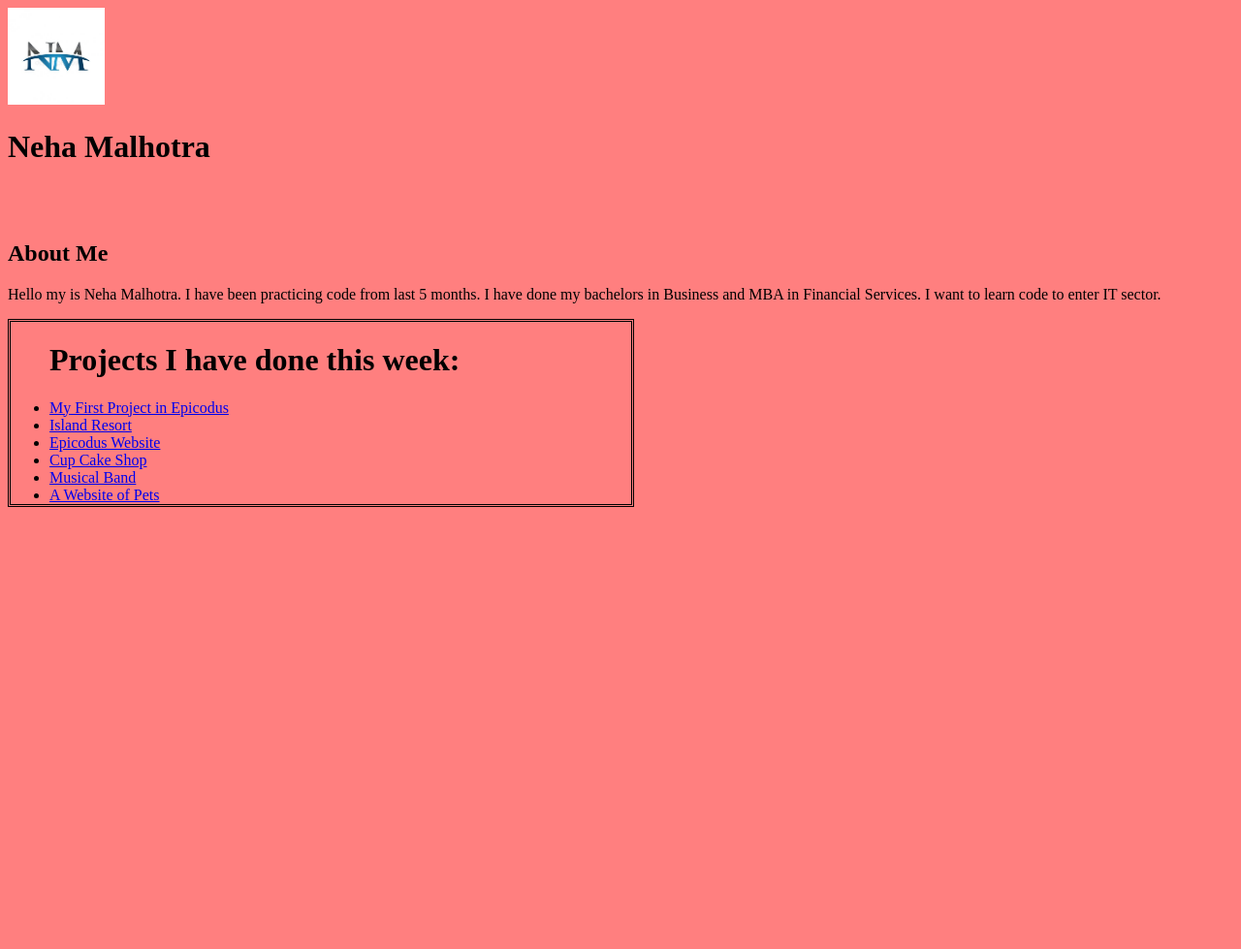
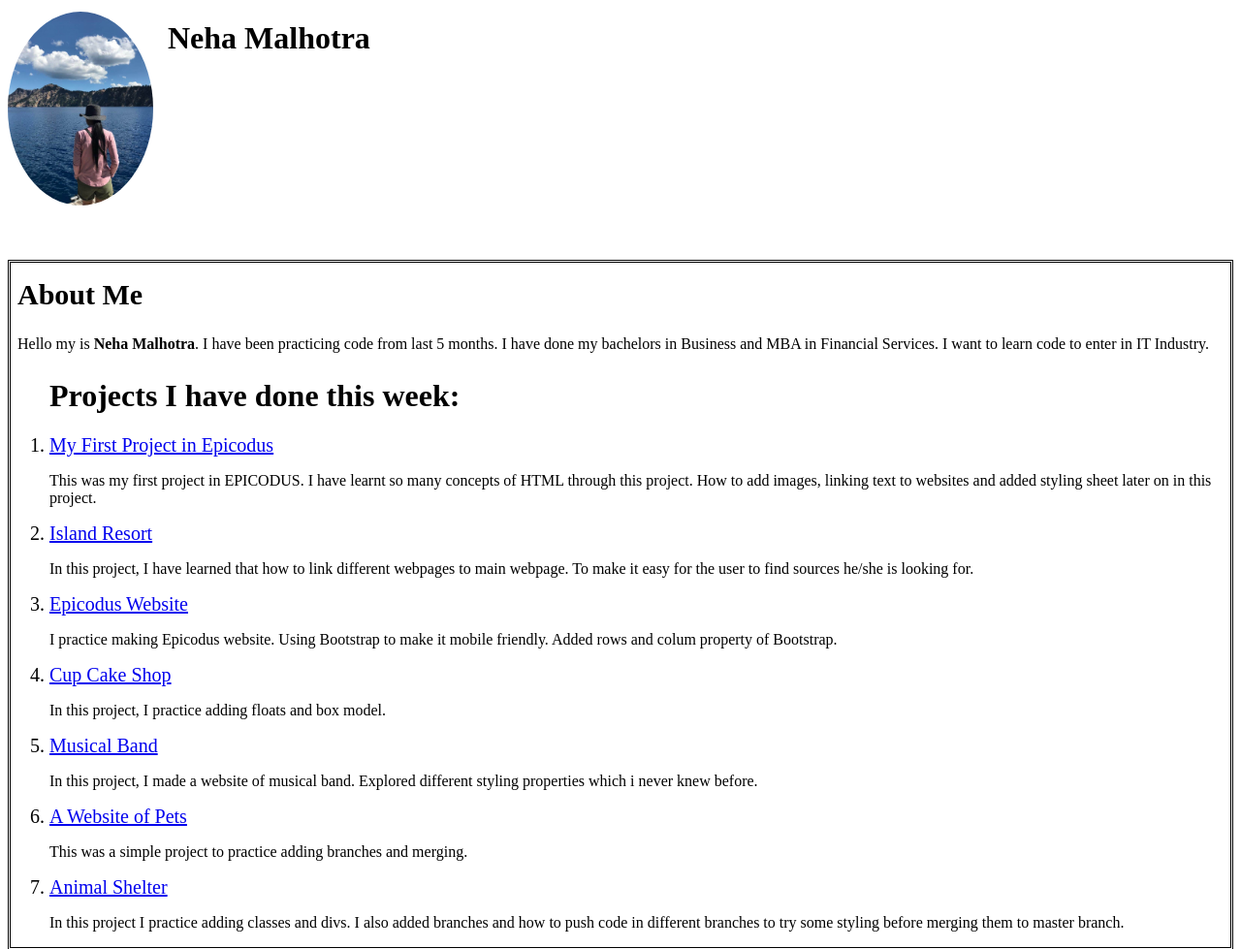
Before and after one commit to nehamalhotra23/neha-portfolio, a plain HTML site: page index.html in a window 1280 px wide. Shown: the top 979 px of the page at 97% size. Before the commit the page ends 800 px from the top, so only its background shows below. Drawn offline with Linux system fonts and the light colour scheme.

Commit message:
It will add bootstrap & css styling in neha-project.html

```diff
--- a/css/styles.css
+++ b/css/styles.css
@@ -1,8 +1,27 @@
-h1 {
+#neha {
  color: black;
-  float: center;
+ margin-left: 165px;
+
 }
-ul {
+ol {
   border-style: double;
-  width: 600px;
+
 }
+.logo {
+  margin-top: -68px;
+  border-radius: 50%
+}
+
+#aboutme {
+  float: left;
+  padding: 10px;
+}
+.well {
+
+}
+li {
+  font-size: 20px;
+}
+h2 {
+  font-size: 30px;
+}
--- a/index.html
+++ b/index.html
@@ -5,24 +5,58 @@
     <meta charset="utf-8">
     <title>Neha's Portfolio</title>
   </head>
-  <body style="background-color:#ff7f7f;">
+  <body style="background-color:white;">
     <div class="container">
-      <img src="img/logo.jpeg" alt="logo of NM" height="100px">
-      <h1>Neha Malhotra</h1>
+      <h1 id="neha">Neha Malhotra</h1>
+      <img class= "logo" src="img/cover.jpeg" alt="logo of NM"  height="200px">
     </div>
     <br>
     <br>
+    <div class="jumbertron" id="aboutme">
     <h2>About Me</h2>
-    <p>Hello my is Neha Malhotra. I have been practicing code from last 5 months. I have done my bachelors in Business and MBA in Financial Services. I want to learn code to enter IT sector. </p>
-    <ul>
+    <p>Hello my is <strong>Neha Malhotra</strong>. I have been practicing code from last 5 months. I have done my bachelors in Business and MBA in Financial Services. I want to learn code to enter in IT Industry.</p>
+    </div>
+
+
+    <div class="row">
+     <div class="col-xs-2">
+     <div class="well">
+    <ol>
+      <br>
+      <br>
     <h1>Projects I have done this week:</h1>
       <li><a href="https://github.com/nehamalhotra23/my-first-webpage">My First Project in Epicodus</a></li>
+      <p>This was my first project in EPICODUS. I have learnt so many concepts of HTML through this project. How to add images, linking text to websites and added styling sheet later on in this project.</p>
       <li><a href="https://github.com/nehamalhotra23/island-resort.git">Island Resort</a></li>
+      <p>In this project, I have learned that how to link different webpages to main webpage. To make it easy for the user to find sources he/she is looking for.</p>
       <li><a href="https://github.com/nehamalhotra23/wikipedia-rebuild">Epicodus Website</a></li>
+      <p>I practice making Epicodus website. Using Bootstrap to make it mobile friendly. Added rows and colum property of Bootstrap.</p>
       <li><a href="https://github.com/nehamalhotra23/cupcake-shop">Cup Cake Shop</a></li>
+      <p> In this project, I practice adding floats and box model. </p>
       <li><a href="https://github.com/nehamalhotra23/Band-webpage">Musical Band</a></li>
+      <p>In this project, I made a website of musical band. Explored different styling properties which i never knew before.</p>
       <li><a href="https://github.com/nehamalhotra23/pet-website">A Website of Pets</a></li>
-    </ul>
+      <p>This was a simple project to practice adding branches and merging.</p>
+      <li><a href="https://github.com/nehamalhotra23/animal-Shelter">Animal Shelter</a></li>
+        <p>In this project I practice adding classes and divs. I also added branches and how to push code in different branches to try some styling before merging them to master branch.</p>
+    </ol>
+    </div>
+    </div>
+    <!-- <div class="row">
+     <div class="col-xs-2">
+      <div class="well">
+        <ul>
+          <p>Hobbies:</p>
+          <li>Travelling</li>
+          <li></li>
+        </ul>
+      </div>
+      </div>
+      </div>  -->
+
+
+
+
 
 
   </body>
```
Also changed, not shown: img/cover.jpeg (added), 1 other file.
